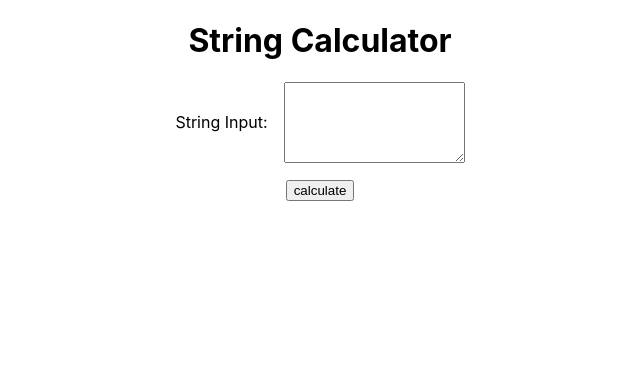
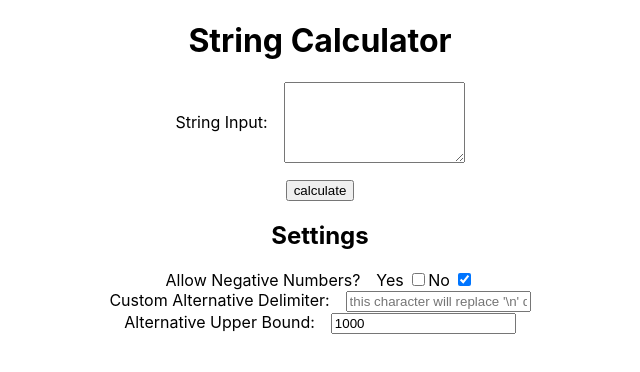
Before and after one commit to SeanPhilippi/react-calc, a React (Create React App) app: page / in a window 1280 px wide. Shown: the top 372 px of the page, without its empty margins (320-960 px from the left). Built offline with nearby package versions, Linux system fonts and the light colour scheme.

Commit message:
support for custom alt delimiter, toggling of neg nums, and custom upperbound

```diff
--- a/src/App.js
+++ b/src/App.js
@@ -1,4 +1,5 @@
 import React, { PureComponent } from 'react';
+import Settings from './components/Settings';
 import calculate from './utilities/calculate';
 import getDelimiters from './utilities/getDelimiters';
 import getValues from './utilities/getValues';
@@ -10,23 +11,36 @@ class App extends PureComponent {
     result: '',
     formula: '',
     error: '',
+    altDelimiter: '\n',
+    upperBound: 1000,
     operator: '+',
+    allowNegativeNumbers: false,
   };
 
   handleOnChange = ({ target: { name, value } }) => {
     this.setState({ [name]: value });
   };
 
+  handleCheck = () => {
+    this.setState({ allowNegativeNumbers: !this.state.allowNegativeNumbers });
+  };
+
   handleSubmit = e => {
     e.preventDefault();
-    const { inputString, operator } = this.state;
+    const {
+      inputString,
+      altDelimiter,
+      operator,
+      upperBound,
+      allowNegativeNumbers
+    } = this.state;
     try {
       const delimiterSettings = inputString.split('\n')[0];
-      const delimiters = getDelimiters(delimiterSettings);
-      const values = getValues(inputString, delimiters);
+      const delimiters = getDelimiters(delimiterSettings, altDelimiter);
+      const values = getValues(inputString, delimiters, upperBound);
       const formula = values.join(` ${ operator } `) + ' =';
       this.setState({ formula });
-      let result = calculate(values);
+      let result = calculate(values, allowNegativeNumbers);
       this.setState({
         error: '',
         result
@@ -46,7 +60,11 @@ class App extends PureComponent {
       result,
       formula,
       error,
+      altDelimiter,
+      upperBound,
+      allowNegativeNumbers
     } = this.state;
+
     return (
       <div className="App">
         <div className="calculator">
@@ -82,6 +100,13 @@ class App extends PureComponent {
               className="submit"
             />
           </form>
+          <Settings
+            altDelimiter={ altDelimiter }
+            upperBound={ upperBound }
+            allowNegativeNumbers={ allowNegativeNumbers }
+            handleOnChange={ this.handleOnChange }
+            handleCheck={ this.handleCheck }
+          />
         </div>
       </div>
     );
--- /dev/null
+++ b/src/components/Settings.js
@@ -0,0 +1,64 @@
+import React from 'react';
+
+const Settings = ({
+  altDelimiter,
+  upperBound,
+  allowNegativeNumbers,
+  handleOnChange,
+  handleCheck,
+}) => (
+  <div className="settings">
+    <h2>
+      Settings
+    </h2>
+    <div>
+      <label htmlFor="allow-negative-numbers">
+        Allow Negative Numbers?
+      </label>
+      Yes{' '}
+      <input
+        className="checkbox"
+        name="allowNegativeNumbers"
+        onChange={ handleCheck }
+        checked={ allowNegativeNumbers }
+        type="checkbox"
+      />
+      No{' '}
+      <input
+        className="checkbox"
+        name="allowNegativeNumbers"
+        onChange={ handleCheck }
+        checked={ !allowNegativeNumbers }
+        type="checkbox"
+      />
+    </div>
+    <div>
+      <label htmlFor="custom-delimiter">
+        Custom Alternative Delimiter:
+      </label>
+      <input
+        name="altDelimiter"
+        className="custom-delimiter"
+        placeholder="this character will replace '\n' delimiter"
+        type="text"
+        maxLength="1"
+        value={ altDelimiter }
+        onChange={ handleOnChange }
+      />
+    </div>
+    <div>
+      <label htmlFor="upper-bound">
+        Alternative Upper Bound:
+      </label>
+      <input
+        name="upperBound"
+        className="upper-bound"
+        type="text"
+        value={ upperBound }
+        onChange={ handleOnChange }
+      />
+    </div>
+  </div>
+);
+
+export default Settings;
--- a/src/utilities/calculate.js
+++ b/src/utilities/calculate.js
@@ -1,8 +1,10 @@
-const calculate = values => {
-  const negativeNums = values.filter(num => num < 0);
-  if (negativeNums.length) {
-    throw new Error(`Negative numbers detected: ${ negativeNums.join(',').split(',').join(', ') }. No negative numbers!`);
-  };
+const calculate = (values, allowNegativeNumbers) => {
+  if (!allowNegativeNumbers) {
+    const negativeNums = values.filter(num => num < 0);
+    if (negativeNums.length) {
+      throw new Error(`Negative numbers detected: ${ negativeNums.join(',').split(',').join(', ') }. No negative numbers!`);
+    };
+  }
   return values.reduce((ac, cv) => ac + cv).toString();
 };
 
--- a/src/utilities/getDelimiters.js
+++ b/src/utilities/getDelimiters.js
@@ -2,11 +2,11 @@ import getCustomDelimiter from './getCustomDelimiter';
 import getMultiCharDelimiter from './getMultiCharDelimiter';
 import getMultiDelimiters from './getMultiDelimiters';
 
-const getDelimiters = delimiterSettings => {
+const getDelimiters = (delimiterSettings, altDelimiter) => {
   const customDelimiter = getCustomDelimiter(delimiterSettings);
   const multiCharDelimiter = getMultiCharDelimiter(delimiterSettings);
   const multiDelimiters = getMultiDelimiters(delimiterSettings);
-  return ['\n', customDelimiter, multiCharDelimiter, ...multiDelimiters];
+  return [altDelimiter, customDelimiter, multiCharDelimiter, ...multiDelimiters];
 }
 
 export default getDelimiters;
--- a/src/utilities/getValues.js
+++ b/src/utilities/getValues.js
@@ -1,7 +1,7 @@
 import getNum from './getNum';
 import getFilteredNums from './getFilteredNums';
 
-const getValues = (inputString, delimiters) => {
+const getValues = (inputString, delimiters, upperBound) => {
   let strings = inputString.split(',');
   delimiters.forEach(delimiter => {
     strings = strings.join(',').split(delimiter)
@@ -9,7 +9,7 @@ const getValues = (inputString, delimiters) => {
   });
   strings = strings.join(',').split(',').filter(string => string !== '');
   const nums = strings.map(getNum);
-  const values = getFilteredNums(nums, 1000);
+  const values = getFilteredNums(nums, upperBound);
   return values;
 };
 
```
Also changed, not shown: instructions.txt, 1 other file (tests, documents, lock files or other folders).
